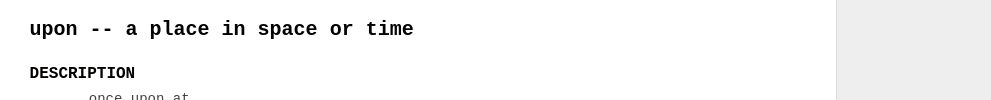
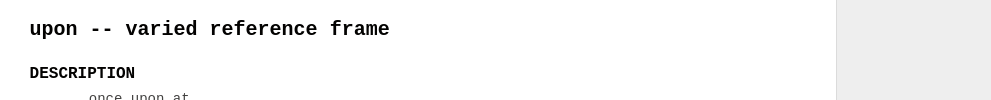
Before and after one commit to astrolet/upon, a plain HTML site: page index.html in a window 1280 px wide. Shown: the part 349-449 px from the top of the page, without its empty margins (0-991 px from the left). Drawn offline with Linux system fonts and the light colour scheme.

Commit message:
rebuild manual

```diff
--- a/index.html
+++ b/index.html
@@ -73,7 +73,7 @@
   </ol>
 
   <h1><a href="http://travis-ci.org/astrolet/upon"><img src="https://secure.travis-ci.org/astrolet/upon.png" alt="Build Status" /></a></h1>
-<h1>upon -- a place in space or time</h1>
+<h1>upon -- varied reference frame</h1>
 
 <h2 id="DESCRIPTION">DESCRIPTION</h2>
 
```
